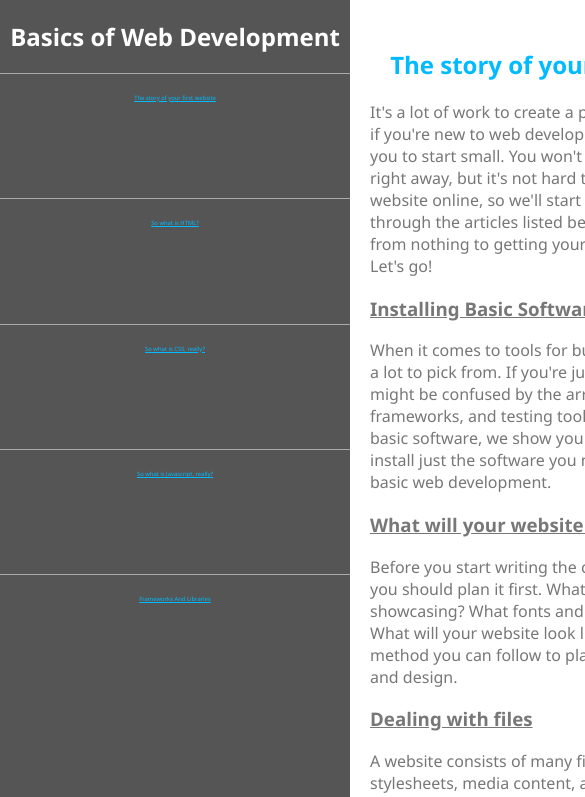
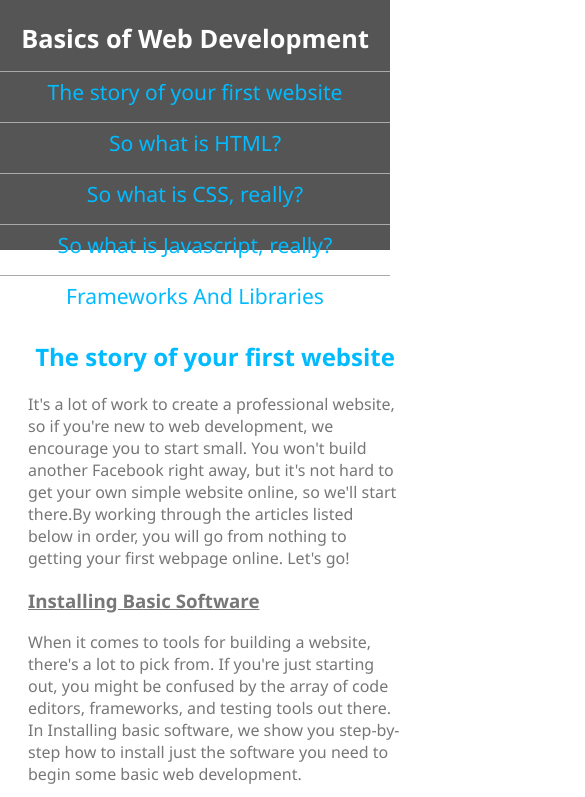
Before and after one commit to KaushikDev/TechDoc, a plain HTML site: page index.html in a window 390 px wide. Shown: the top 797 px of the page, 585 px wide, since content can reach past the window. Drawn offline with Linux system fonts and the light colour scheme.

Commit message:
first commit

```diff
--- a/index.html
+++ b/index.html
@@ -9,27 +9,27 @@
 </head>
 <body>
     <nav id="navbar">
-        <header><h1>Basics of Web Development</h1></header>
+        <header>
+            <h1>Basics of Web Development</h1>
+        </header>
+
+        <section>
             <div>
                     <a href="#The_story_of_your_first_website" class="nav-link">The story of your first website</a>
             </div>
             <div>
-                <a href="#So_what_is_HTML" class="nav-link">So what is HTML?</a>
+                    <a href="#So_what_is_HTML?" class="nav-link">So what is HTML?</a>
             </div>
             <div>
-                <a href="#So_what_is_CSS_really" class="nav-link">So what is CSS, really?</a>
+                    <a href="#So_what_is_CSS,_really?" class="nav-link">So what is CSS, really?</a>
             </div>
             <div>
-            <a href="#So_what_is_Javascript_really" class="nav-link">So what is Javascript, really?</a>
+                <a href="#So_what_is_Javascript,_really?" class="nav-link">So what is Javascript, really?</a>
             </div>
             <div>
                 <a href="#Frameworks_And_Libraries" class="nav-link">Frameworks And Libraries</a>
             </div>
-
-
-
-
-
+        </section>
 
     </nav>
     <main id="main-doc">
@@ -77,7 +77,7 @@
 
         </section>
         <hr>
-        <section class="main-section" id="So_what_is_HTML">
+        <section class="main-section" id="So_what_is_HTML?">
             <header>
             <h2>So what is HTML?</h2></header>
             <p>HTML is not a programming language; it is a markup language that defines the structure of your content. HTML consists of a series of elements, which you use to enclose, or wrap, different parts of the content to make it appear a certain way, or act a certain way. The enclosing tags can make a word or image hyperlink to somewhere else, can italicize words, can make the font bigger or smaller, and so on.</p>
@@ -117,7 +117,7 @@
             </article>
         </section>
         <hr>
-        <section class="main-section" id="So_what_is_CSS_really">
+        <section class="main-section" id="So_what_is_CSS,_really?">
             <header>
             <h2>So what is CSS, really?</h2></header>
             <p>Like HTML, CSS is not really a programming language. It is not a markup language either — it is a style sheet language. This means that it lets you apply styles selectively to elements in HTML documents.</p>
@@ -147,7 +147,7 @@
 
         </section>
         <hr>
-        <section class="main-section" id="So_what_is_Javascript_really">
+        <section class="main-section" id="So_what_is_Javascript,_really?">
             <header>
             <h2>So what is Javascript, really?</h2></header>
             <p>JavaScript is a scripting or programming language that allows you to implement complex things on web pages — every time a web page does more than just sit there and display static information for you to look at — displaying timely content updates, interactive maps, animated 2D/3D graphics, scrolling video jukeboxes, etc. — you can bet that JavaScript is probably involved. It is the third layer of the layer cake of standard web technologies, two of which (HTML and CSS) we have covered in much more detail in other parts of the Learning Area.</p>
--- a/style.css
+++ b/style.css
@@ -10,27 +10,39 @@ nav{
     top:0;
     position: fixed;
     width: 350px;
-    height:100%;
+    height: 100vh;
+
 }
 #navbar header{
     vertical-align: middle;
     text-align: center;
     color: #ffffff;
+    height: auto;
+    text-align: center;
+    vertical-align: middle;
+    font-size: 2vh;
+    height: 10%;
+}
+
+#navbar section{
+    height: 80%;
 }
 #navbar div{
     left: 0;
     position: relative;
-    height: 10vh;
+    height: 16%;
     text-align: center;
     vertical-align: middle;
     padding: 20px;
     border-top: 1px solid #aaa;
-    font-size: 1.5vw;
+    font-size: 2.5vh;
 }
 
 #navbar a{
-    color: #ffffff;
-    color: #00bbff;
+   color: #00bbff;
+   text-decoration: none;
+
+
 }
 
 #main-doc{
@@ -52,5 +64,55 @@ h3{
 
 li{
     margin: 10px;
+}
+
+/* Media Queries */
+
+@media (max-width: 650px){
+
+    #main-doc{
+        position: relative;
+        left: 0;
+        top: 300px;
+        padding: 10px;
+        margin: 10px;
+        width: 100%;
+    }
+
+
+    nav{
+        background: #555;
+        /* border: 1px #aaa solid; */
+        left: 0;
+        top:0;
+        position: fixed;
+        width: 100%;
+        height: 250px;
+
+    }
+    #navbar header{
+        vertical-align: middle;
+        text-align: center;
+        color: #ffffff;
+        text-align: center;
+        vertical-align: middle;
+        font-size: 2vh;
+        height: 50px;
+    }
+
+    #navbar section{
+        height: 200px;
+    }
+    #navbar div{
+        left: 0;
+        position: relative;
+        height: 40px;
+        text-align: center;
+        vertical-align: middle;
+        padding: 5px;
+        border-top: 1px solid #aaa;
+        font-size: 2.5vh;
+    }
+
 
 }
```
Lines whose indentation alone changed are shown as unchanged.
